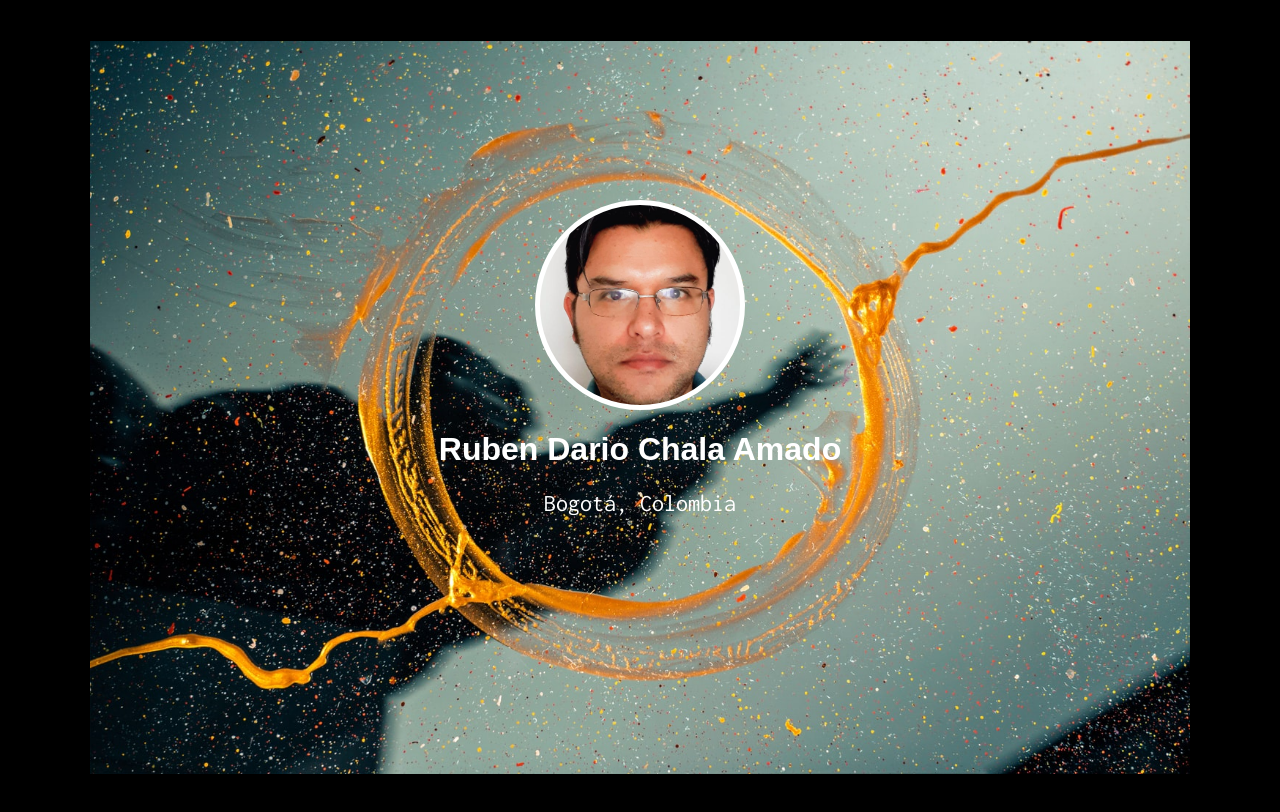
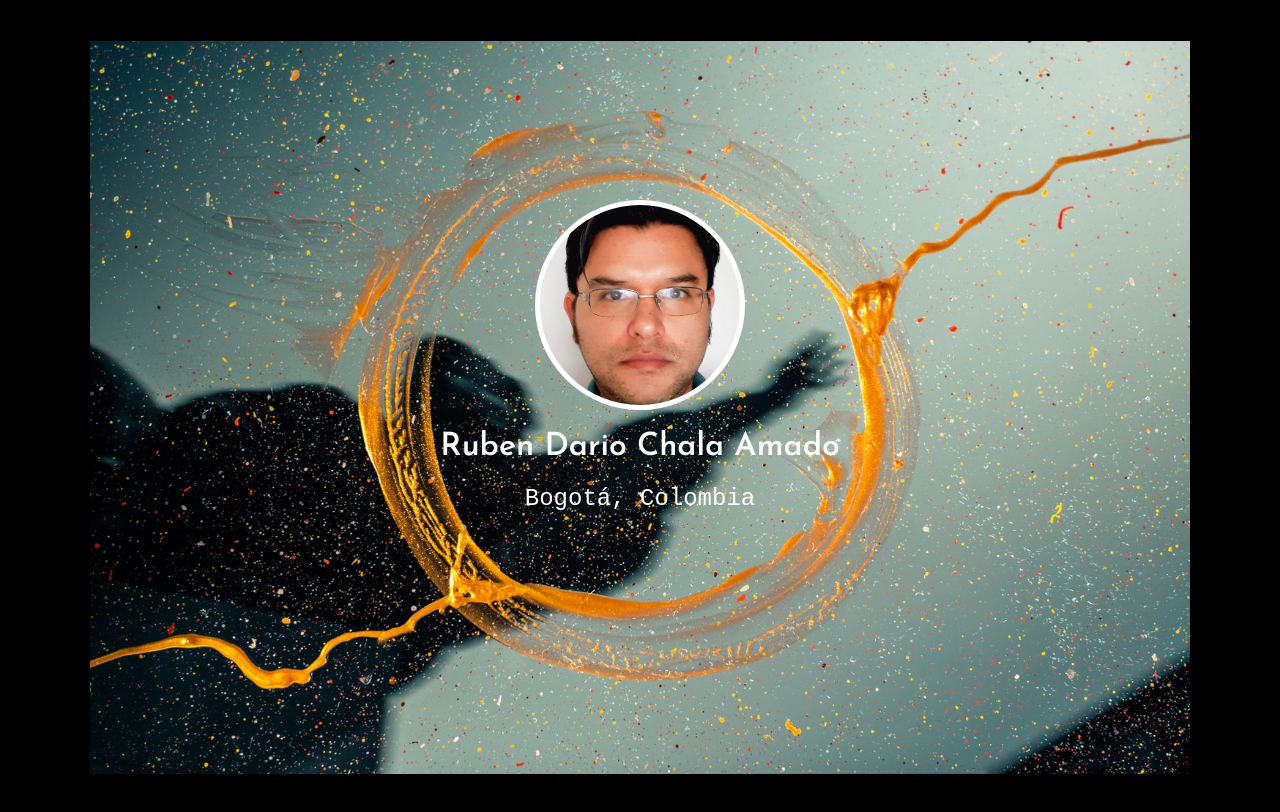
Before and after one commit to RubenChala/test, a plain HTML site: page index.html in a window 1280 px wide. Drawn offline with Linux system fonts and the light colour scheme.

Commit message:
Update index.html

```diff
--- a/index.html
+++ b/index.html
@@ -3,16 +3,17 @@
 <head>
     <meta charset="UTF-8">
     <title>Prueba Tecnica</title>
-    <link href="https://fonts.googleapis.com/css2?family=Inconsolata:wght@400;600&display=swap" rel="stylesheet">
+    <link href="https://fonts.googleapis.com/css2?family=Josefin+Sans:wght@400;600&display=swap" rel="stylesheet">
     <link rel="stylesheet" type="text/css" href="Estilos.css">
 </head>
 <body>
   <div class="contenedor">
 
-  <span class="foto"></span>
+    <span class="foto"></span>
 
-    <h1>Ruben Dario Chala Amado</h1>
-    <h2>Bogotá, Colombia</h2>
+      <h1>Ruben Dario Chala Amado</h1>
+      <h2>Bogotá, Colombia</h2>
+
   </div>
 </body>
 </html>
```
